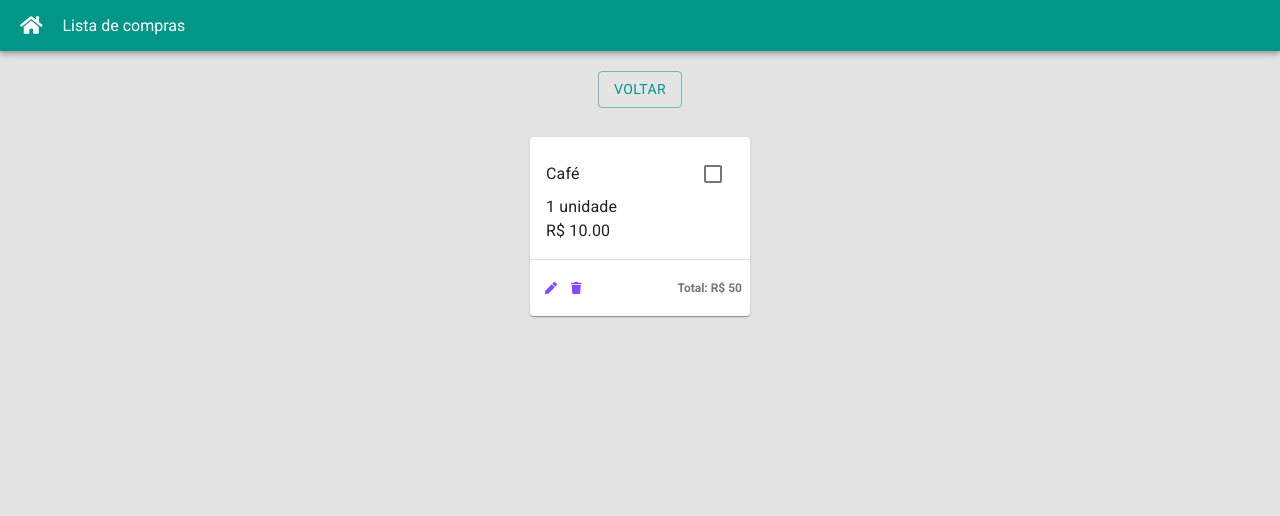
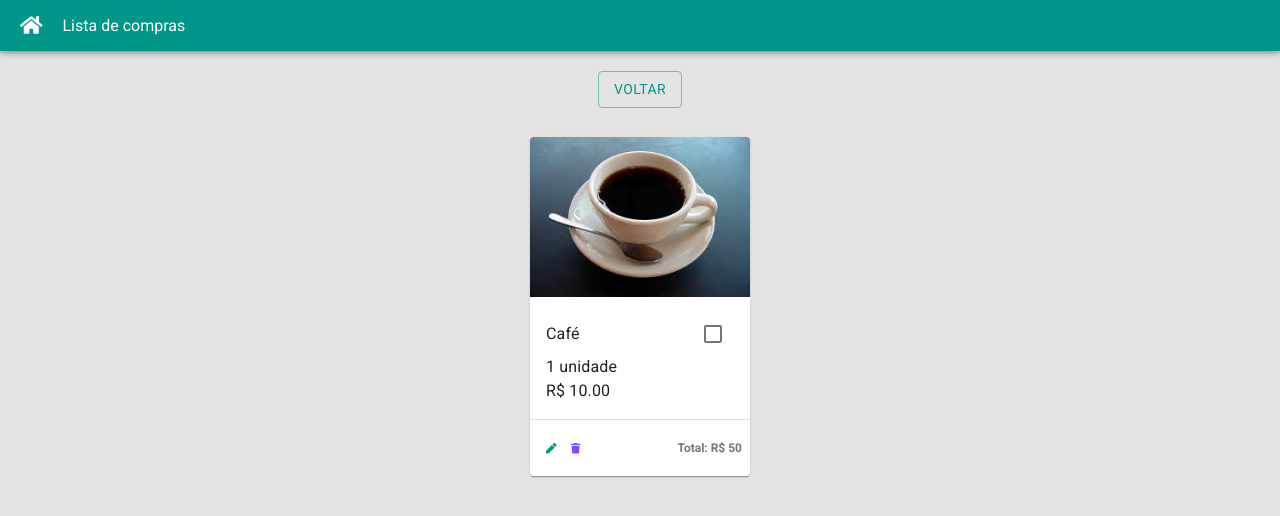
Before and after one commit to brenodev/lista_de_compras, a React (Create React App) app: page /Item-Lista in a window 1280 px wide. Shown: the top 516 px of the page. Built offline with nearby package versions, Linux system fonts and the light colour scheme.

Commit message:
finalizado parte vizual da aplicação

```diff
--- a/src/common/createList/createListItem/listCardFooter/ListCardFooter.jsx
+++ b/src/common/createList/createListItem/listCardFooter/ListCardFooter.jsx
@@ -9,13 +9,13 @@ const ListCardFooter = () => {
       <div className="list-card-footer-actions">
         <FontAwesomeIcon
         icon={faPen}
-        color="#834bff"
-        size="1"
+        color="#009688"
+        size="sm"
         />
         <FontAwesomeIcon
         icon={faTrash}
         color="#834bff"
-        size="1"
+        size="sm"
         />
       </div>
       <p>Total: R$ 50</p>
--- a/src/common/customCard/CustomCard.css
+++ b/src/common/customCard/CustomCard.css
@@ -15,3 +15,7 @@
 .card-footer {
   height: 40px;
 }
+
+.card-img {
+  object-fit: cover;
+}
--- a/src/common/customCard/CustomCard.jsx
+++ b/src/common/customCard/CustomCard.jsx
@@ -1,5 +1,5 @@
 import React from "react"
-import { Card, CardActionArea, CardContent, CardActions, Divider } from '@material-ui/core';
+import { Card, CardActionArea, CardContent, CardActions, Divider, CardMedia } from '@material-ui/core';
 import PropTypes from "prop-types"
 import { Link } from "react-router-dom"
 import "./CustomCard.css"
@@ -9,6 +9,15 @@ const CustomCard = props => {
       <Link to={props.link}>
         <Card className="card">
           <CardActionArea className="card-action-area">
+          {props.image &&
+            <CardMedia
+              component="img"
+              className="card-img"
+              height="160"
+              image={props.image}
+              title="image"
+            />
+          }
             <CardContent className="card-content">
               {props.children}
             </CardContent>
@@ -30,8 +39,9 @@ const CustomCard = props => {
 CustomCard.propTypes = {
   containerClass: PropTypes.string.isRequired,
   children: PropTypes.element.isRequired,
+  link: PropTypes.string.isRequired,
   footer: PropTypes.element,
-  link: PropTypes.string.isRequired
+  image: PropTypes.string,
 }
 
 export default CustomCard
```
Also changed, not shown: src/common/createList/createListItem/CreateListItem.jsx (+1 -0 lines).
